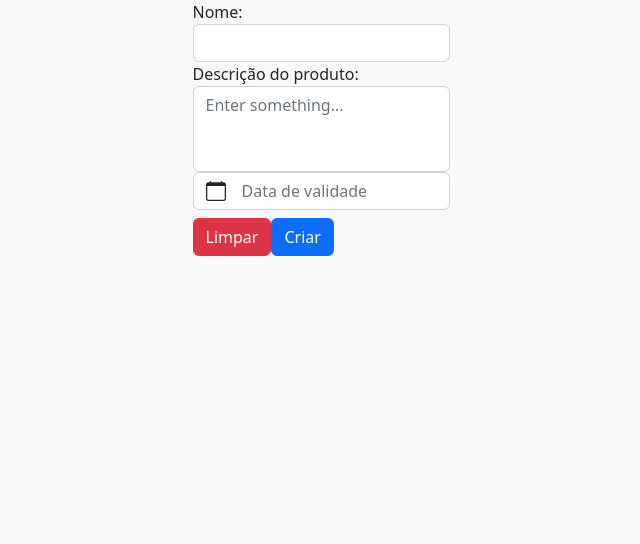
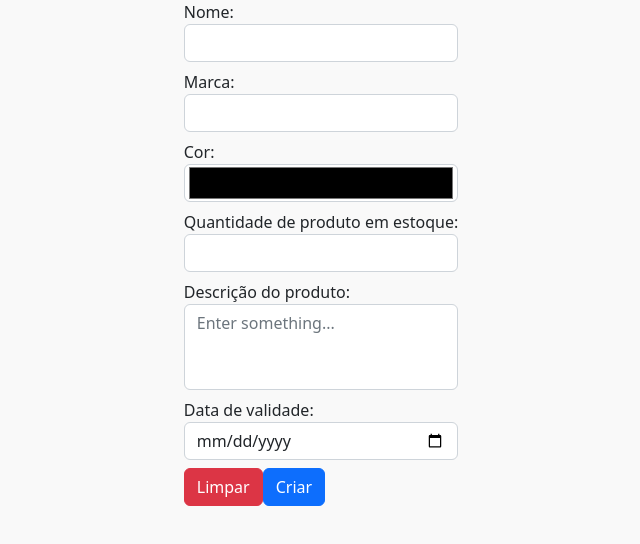
Before and after one commit to alexiamelhado18/frontADS2022TCC-casaleite, a Vue app: page /CadastrarProduto in a window 1280 px wide. Shown: the top 544 px of the page, without its empty margins (319-959 px from the left). Built offline with nearby package versions, Linux system fonts and the light colour scheme.

Commit message:
inclusion of new fields

```diff
--- a/src/views/CadastrarProduto.vue
+++ b/src/views/CadastrarProduto.vue
@@ -1,8 +1,44 @@
 <template>
   <div>
     <b-form>
-      <b-form-group id="input-group-1" label="Nome:" label-for="input-1">
-        <b-form-input id="input-1" type="email" required> </b-form-input>
+      <b-form-group
+        id="input-group-1"
+        class="mb-2"
+        label="Nome:"
+        label-for="input-1"
+      >
+        <b-form-input id="input-1" class="mb-2" type="text" required>
+        </b-form-input>
+      </b-form-group>
+
+      <b-form-group
+        id="input-group-1"
+        class="mb-2"
+        label="Marca:"
+        label-for="input-1"
+      >
+        <b-form-input id="input-1" class="mb-2" type="text" required>
+        </b-form-input>
+      </b-form-group>
+
+      <b-form-group
+        id="input-group-1"
+        class="mb-2"
+        label="Cor:"
+        label-for="input-1"
+      >
+        <b-form-input id="type-color" class="mb-2" type="color" required>
+        </b-form-input>
+      </b-form-group>
+
+      <b-form-group
+        id="input-group-1"
+        class="mb-2"
+        label="Quantidade de produto em estoque:"
+        label-for="input-1"
+      >
+        <b-form-input id="type-number" class="mb-2" type="number" required>
+        </b-form-input>
       </b-form-group>
 
       <b-form-group
@@ -16,16 +52,19 @@
           placeholder="Enter something..."
           rows="3"
           max-rows="6"
+          class="mb-2"
         >
         </b-form-textarea>
       </b-form-group>
 
-      <b-form-datepicker
-        id="example-datepicker"
-        v-model="value"
+      <b-form-group
+        id="input-group-2"
+        label="Data de validade:"
+        label-for="input-2"
         class="mb-2"
-        placeholder="Data de validade"
-      ></b-form-datepicker>
+      >
+        <b-form-input id="type-date" type="date"></b-form-input>
+      </b-form-group>
 
       <b-button type="reset" variant="danger">Limpar</b-button>
       <b-button type="submit" variant="primary">Criar</b-button>
```
